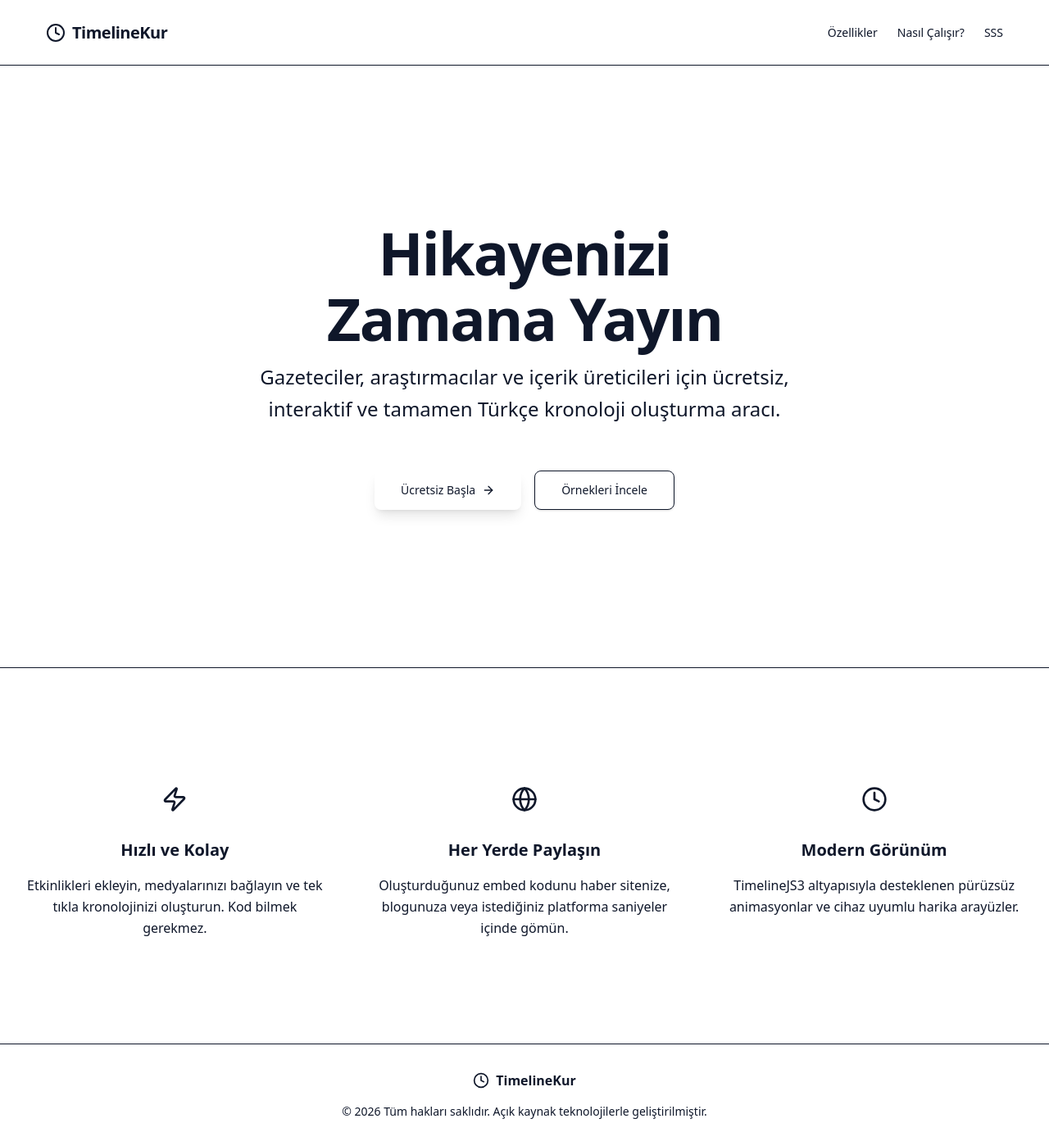
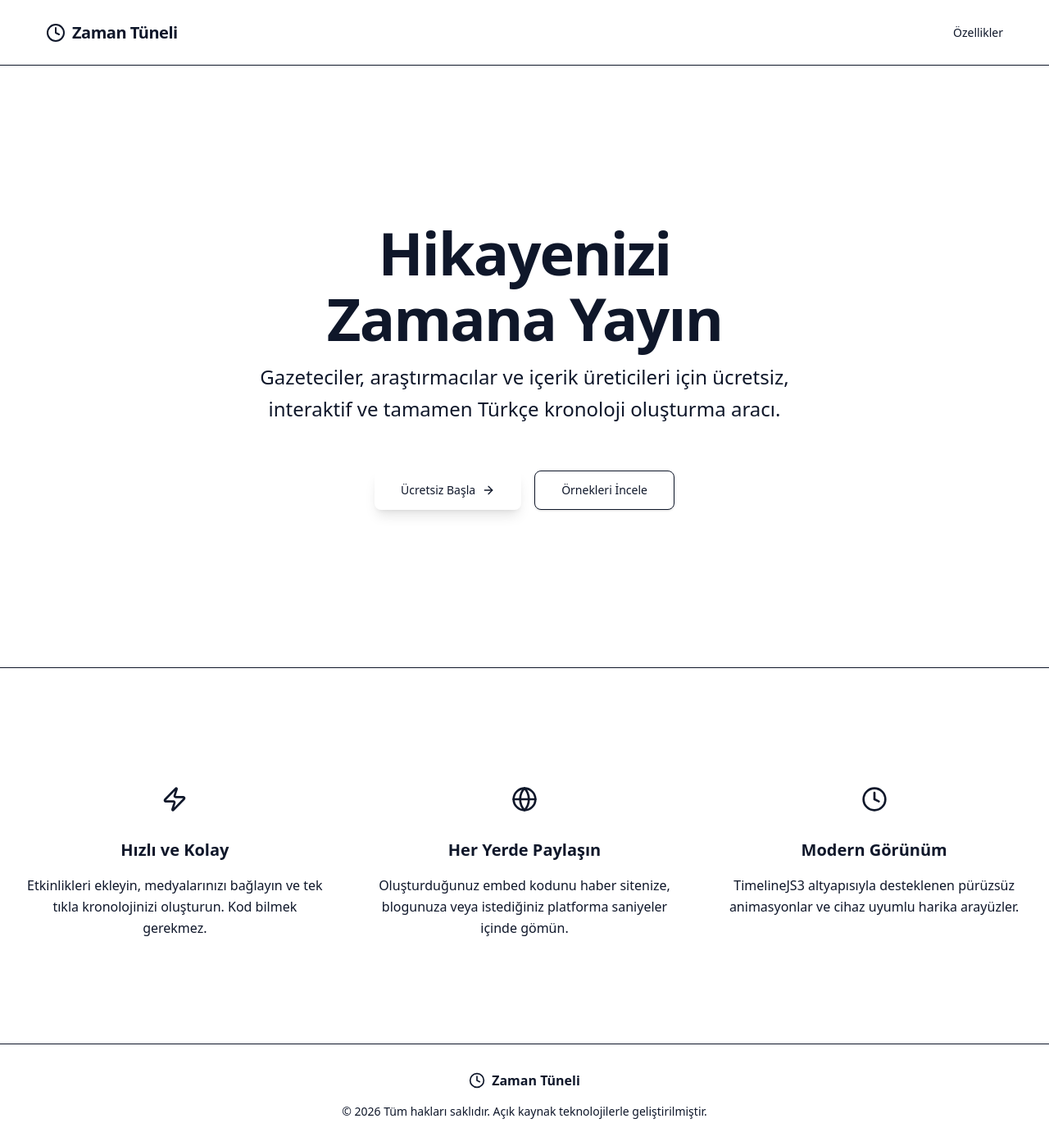
Before and after one commit to sadettindemirel/zamantuneli, a Next.js app: page / in a window 1280 px wide. Shown: the whole page at 82% size. Built offline with nearby package versions, Linux system fonts and the light colour scheme.

Commit message:
Fix embed rendering, update app name to Zaman Tüneli, fix 404 links

```diff
--- a/src/app/embed/[id]/page.tsx
+++ b/src/app/embed/[id]/page.tsx
@@ -30,14 +30,17 @@ export default async function EmbedPage({ params }: { params: { id: string } })
   // data.data contains the { title: {}, events: [] } object
   const timelineData = data.data;
 
-  // To avoid changing TimelineRenderer too much right now, we can pass events.
-  // Although TimelineRenderer expects just `events` and builds the `title` internally,
-  // Let's modify it slightly or just pass the events back down to the renderer.
-  // For now, we will just inject the events.
+  // Güvenlik: Eğer 'events' dizisi yoksa veya eski corrupted veri ise, boş gönder.
+  const safeEvents = Array.isArray(timelineData?.events) ? timelineData.events : [];
+  const projectTitle = timelineData?.title?.text?.headline || "Zaman Tüneli";
 
   return (
     <div className="w-screen h-screen m-0 p-0 overflow-hidden bg-background">
-      <TimelineRenderer events={timelineData.events} />
+      <TimelineRenderer
+        events={safeEvents}
+        title={projectTitle}
+        description=""
+      />
     </div>
   );
 }
--- a/src/app/page.tsx
+++ b/src/app/page.tsx
@@ -5,14 +5,12 @@ export default function Home() {
   return (
     <div className="flex flex-col min-h-screen">
       <header className="px-6 lg:px-14 h-20 flex items-center border-b border-border sticky top-0 bg-background/80 backdrop-blur-md z-50">
-        <Link className="flex items-center justify-center gap-2" href="#">
+        <Link className="flex items-center justify-center gap-2" href="/">
           <Clock className="h-6 w-6 text-primary" />
-          <span className="font-bold text-xl tracking-tight">Timeline<span className="text-primary">Kur</span></span>
+          <span className="font-bold text-xl tracking-tight">Zaman<span className="text-primary"> Tüneli</span></span>
         </Link>
         <nav className="ml-auto flex gap-4 sm:gap-6 items-center">
-          <Link className="text-sm font-medium hover:text-primary transition-colors" href="#">Özellikler</Link>
-          <Link className="text-sm font-medium hover:text-primary transition-colors" href="#">Nasıl Çalışır?</Link>
-          <Link className="text-sm font-medium hover:text-primary transition-colors" href="#">SSS</Link>
+          <Link className="text-sm font-medium hover:text-primary transition-colors" href="/#features">Özellikler</Link>
         </nav>
       </header>
 
@@ -30,7 +28,7 @@ export default function Home() {
               </div>
               <div className="flex flex-col sm:flex-row gap-4 w-full sm:w-auto mt-8">
                 <Link
-                  href="/editor/new"
+                  href="/editor"
                   className="inline-flex h-12 items-center justify-center rounded-lg bg-primary px-8 text-sm font-medium text-primary-foreground shadow-lg shadow-primary/20 transition-all hover:bg-primary/90 hover:scale-105 focus-visible:outline-none focus-visible:ring-2 focus-visible:ring-ring"
                 >
                   Ücretsiz Başla
@@ -80,7 +78,7 @@ export default function Home() {
         <div className="container px-4 flex flex-col items-center gap-4 text-center">
           <div className="flex items-center gap-2 font-semibold">
             <Clock className="h-5 w-5 text-primary" />
-            <span>TimelineKur</span>
+            <span>Zaman Tüneli</span>
           </div>
           <p className="text-sm text-muted-foreground">© {new Date().getFullYear()} Tüm hakları saklıdır. Açık kaynak teknolojilerle geliştirilmiştir.</p>
         </div>
--- a/src/components/editor/TimelineRenderer.tsx
+++ b/src/components/editor/TimelineRenderer.tsx
@@ -8,9 +8,11 @@ declare const TL: any;
 
 interface TimelineProps {
   events: any[];
+  title?: string;
+  description?: string;
 }
 
-export default function TimelineRenderer({ events }: TimelineProps) {
+export default function TimelineRenderer({ events, title = "Zaman Tüneli", description = "" }: TimelineProps) {
   const containerRef = useRef<HTMLDivElement>(null);
   const [isScriptLoaded, setIsScriptLoaded] = useState(false);
   const timelineInstance = useRef<any>(null);
@@ -31,11 +33,13 @@ export default function TimelineRenderer({ events }: TimelineProps) {
     const timelineData = {
       title: {
         text: {
-          headline: "Önizleme",
-          text: "Canlı Önizleme Alanı"
+          headline: title,
+          text: description
         }
       },
-      events: validEvents
+      // Kritik Düzeltme: TimelineJS objeyi doğrudan değiştirir (mutate eder).
+      // Bunun ana React State'imizi (ve dolayısıyla DB kaydımızı) bozmaması için derin kopya alıyoruz.
+      events: JSON.parse(JSON.stringify(validEvents))
     };
 
     const options = {
```
